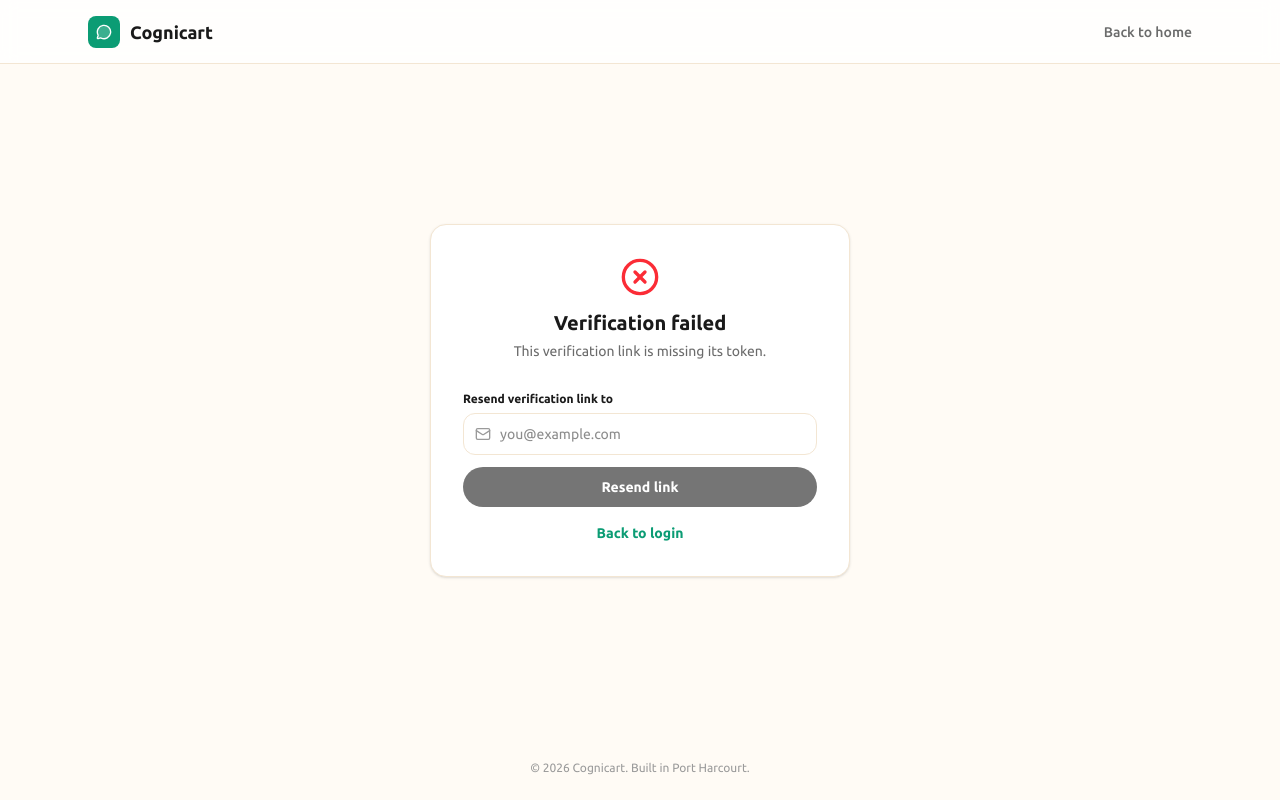
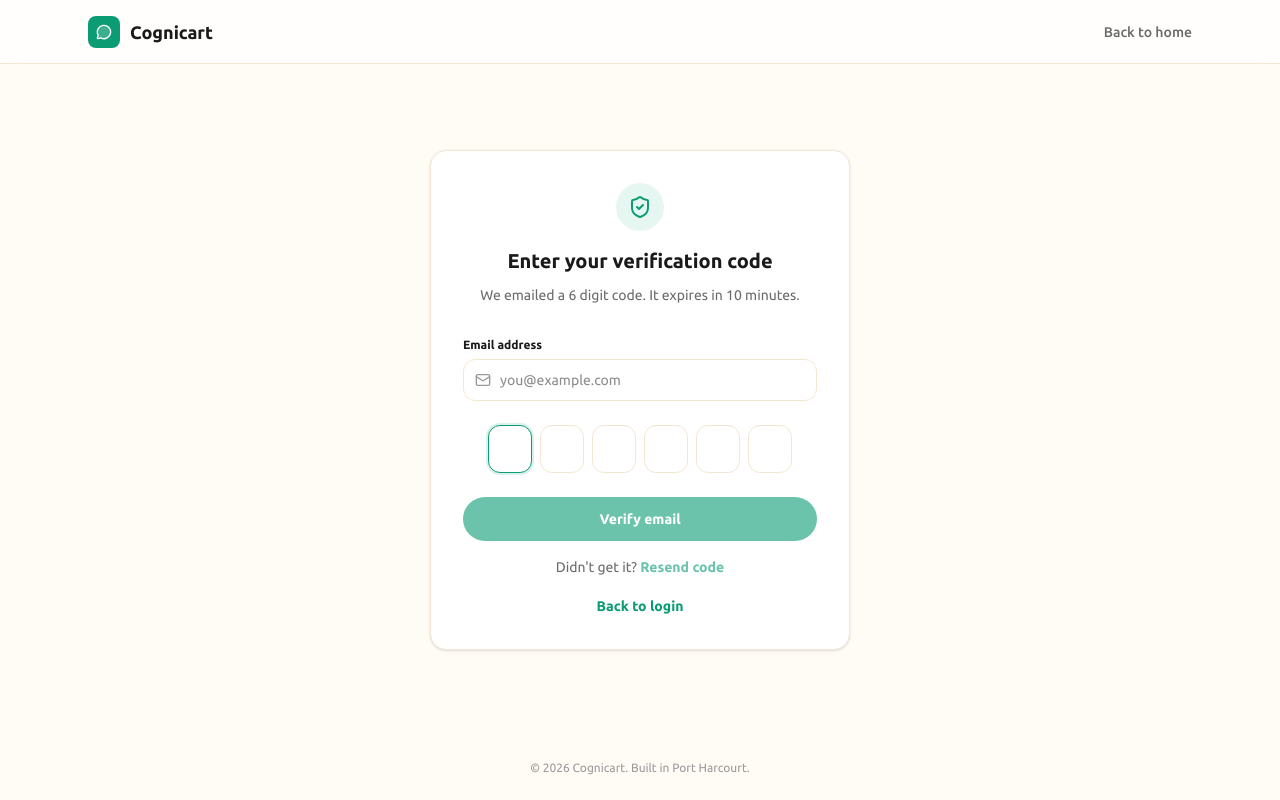
Before and after one commit to Samtron2810/cognicart, a React (Vite) app: page /verify-email in a window 1280 px wide. Built offline with nearby package versions, Linux system fonts and the light colour scheme; no server answers.

Commit message:
fix; email otp, admin verify and gate

```diff
--- a/src/context/AuthContext.tsx
+++ b/src/context/AuthContext.tsx
@@ -10,6 +10,8 @@ type AuthContextValue = {
   register: (payload: RegisterPayload) => Promise<void>
   logout: () => Promise<void>
   refreshUser: () => Promise<void>
+  /** Redeem the emailed signup code; the backend returns a full session. */
+  verifyEmailOtp: (email: string, code: string) => Promise<void>
 }
 
 const AuthContext = createContext<AuthContextValue | null>(null)
@@ -40,6 +42,12 @@ export function AuthProvider({ children }: { children: ReactNode }) {
     setUser(seller)
   }
 
+  const verifyEmailOtp = async (email: string, code: string) => {
+    const { token, seller } = await authService.verifyEmailOtp(email, code)
+    authService.persist(token, seller)
+    setUser(seller)
+  }
+
   const logout = async () => {
     await authService.logout()
     setUser(null)
@@ -50,7 +58,7 @@ export function AuthProvider({ children }: { children: ReactNode }) {
     setUser(authenticatedUser)
   }
 
-  return <AuthContext.Provider value={{ user, isAuthenticated: !!user, isLoading, login, register, logout, refreshUser }}>{children}</AuthContext.Provider>
+  return <AuthContext.Provider value={{ user, isAuthenticated: !!user, isLoading, login, register, logout, refreshUser, verifyEmailOtp }}>{children}</AuthContext.Provider>
 }
 
 export function useAuth() {
--- a/src/pages/auth/Register.tsx
+++ b/src/pages/auth/Register.tsx
@@ -35,10 +35,12 @@ export default function Register() {
     setLoading(true)
     try {
       await register({ businessName: form.businessName, email: form.email, password: form.password, phone: form.phone })
-      // Account is created and the seller is already signed in - a
-      // verification email was sent in the background. Pause here instead
-      // of jumping straight to the dashboard so they actually see that.
-      setRegisteredEmail(form.email.trim())
+      // Account is created and the seller is already signed in - a one-time
+      // code was emailed in the background. Hand straight over to the code
+      // screen rather than dropping them on the dashboard unverified.
+      const email = form.email.trim().toLowerCase()
+      setRegisteredEmail(email)
+      navigate(`/verify-email?email=${encodeURIComponent(email)}`, { replace: true })
     } catch (err: unknown) {
       const msg = getApiErrorMessage(err, "Registration failed")
       setError(msg)
@@ -70,22 +72,22 @@ export default function Register() {
           </div>
           <h1 className="mt-4 font-display text-xl font-bold">Check your email</h1>
           <p className="mt-2 text-sm leading-6 text-[#6b6b6b]">
-            Your account is ready. We sent a verification link to <span className="font-bold text-[#1a1a1a]">{registeredEmail}</span> — confirm it
-            to secure your account.
+            Your account is ready. We sent a 6 digit verification code to{" "}
+            <span className="font-bold text-[#1a1a1a]">{registeredEmail}</span> — enter it to secure your account.
           </p>
 
           <button
-            onClick={() => navigate("/dashboard")}
+            onClick={() => navigate(`/verify-email?email=${encodeURIComponent(registeredEmail)}`)}
             className="mt-6 w-full rounded-full bg-[#0B9C74] py-3 text-sm font-bold text-white hover:bg-[#0a8a66] transition"
           >
-            Go to dashboard
+            Enter verification code
           </button>
 
           {resent ? (
-            <p className="mt-4 text-sm font-bold text-[#0B9C74]">Verification link resent — check your inbox.</p>
+            <p className="mt-4 text-sm font-bold text-[#0B9C74]">Verification code resent — check your inbox.</p>
           ) : (
             <button onClick={() => void handleResend()} disabled={resending} className="mt-4 text-sm font-bold text-[#0B9C74] hover:underline disabled:opacity-60">
-              {resending ? "Resending..." : "Didn't get it? Resend link"}
+              {resending ? "Resending..." : "Didn't get it? Resend code"}
             </button>
           )}
         </div>
--- a/src/pages/auth/VerifyEmail.tsx
+++ b/src/pages/auth/VerifyEmail.tsx
@@ -1,112 +1,254 @@
-import { useEffect, useState } from "react"
-import { Link, useSearchParams } from "react-router-dom"
-import { CheckCircle2, XCircle, Mail } from "lucide-react"
+import { useCallback, useEffect, useMemo, useRef, useState } from "react"
+import { Link, Navigate, useNavigate, useSearchParams } from "react-router-dom"
+import { CheckCircle2, Mail, ShieldCheck } from "lucide-react"
 import { useAuth } from "../../context/AuthContext"
 import { AuthLayout } from "../../layouts/AuthLayout"
-import { authService } from "../../services/authService"
+import { authService, OTP_LENGTH } from "../../services/authService"
 import { getApiErrorMessage } from "../../services/apiError"
+
+/** Matches the backend resend cooldown (VERIFY_RESEND_COOLDOWN_MS). */
+const RESEND_COOLDOWN_SECONDS = 60
 
 export default function VerifyEmail() {
   const [searchParams] = useSearchParams()
-  const token = searchParams.get("t") || ""
-  const { refreshUser, isAuthenticated, user } = useAuth()
+  const navigate = useNavigate()
+  const { verifyEmailOtp, isAuthenticated, user } = useAuth()
 
-  const [status, setStatus] = useState<"verifying" | "done" | "error">("verifying")
+  // The signup screen forwards the address; a seller arriving cold can type it.
+  const emailFromQuery = (searchParams.get("email") || "").trim().toLowerCase()
+  const [email, setEmail] = useState(emailFromQuery || user?.email || "")
+  const emailLocked = Boolean(emailFromQuery || user?.email)
+
+  const [digits, setDigits] = useState<string[]>(() => Array(OTP_LENGTH).fill(""))
+  const inputsRef = useRef<Array<HTMLInputElement | null>>([])
+
+  const [status, setStatus] = useState<"idle" | "verifying" | "done">("idle")
   const [error, setError] = useState<string | null>(null)
-  const [resendEmail, setResendEmail] = useState(user?.email || "")
+  const [notice, setNotice] = useState<string | null>(null)
   const [resending, setResending] = useState(false)
-  const [resent, setResent] = useState(false)
+  const [cooldown, setCooldown] = useState(0)
+
+  const code = useMemo(() => digits.join(""), [digits])
+  const complete = code.length === OTP_LENGTH && !digits.includes("")
 
   useEffect(() => {
-    if (!token) {
-      setStatus("error")
-      setError("This verification link is missing its token.")
+    inputsRef.current[0]?.focus()
+  }, [])
+
+  useEffect(() => {
+    if (cooldown <= 0) return
+    const timer = window.setTimeout(() => setCooldown((seconds) => seconds - 1), 1000)
+    return () => window.clearTimeout(timer)
+  }, [cooldown])
+
+  const submit = useCallback(
+    async (candidate: string) => {
+      if (status === "verifying" || status === "done") return
+      setError(null)
+      setNotice(null)
+      setStatus("verifying")
+      try {
+        await verifyEmailOtp(email, candidate)
+        setStatus("done")
+      } catch (err: unknown) {
+        setError(getApiErrorMessage(err, "That code is invalid or has expired."))
+        setStatus("idle")
+        setDigits(Array(OTP_LENGTH).fill(""))
+        inputsRef.current[0]?.focus()
+      }
+    },
+    [email, status, verifyEmailOtp]
+  )
+
+  // Auto-submit the moment the last box is filled - no extra tap needed.
+  useEffect(() => {
+    if (complete && status === "idle" && email.trim()) void submit(code)
+    // eslint-disable-next-line react-hooks/exhaustive-deps
+  }, [complete, code])
+
+  const setDigitAt = (index: number, value: string) => {
+    setDigits((previous) => {
+      const next = [...previous]
+      next[index] = value
+      return next
+    })
+  }
+
+  const handleChange = (index: number, raw: string) => {
+    const cleaned = raw.replace(/\D/g, "")
+    if (!cleaned) {
+      setDigitAt(index, "")
       return
     }
-    let active = true
-    authService
-      .verifyEmail(token)
-      .then(async () => {
-        if (!active) return
-        if (isAuthenticated) await refreshUser()
-        setStatus("done")
+    // Typing or pasting several digits at once fills the following boxes.
+    if (cleaned.length > 1) {
+      setDigits((previous) => {
+        const next = [...previous]
+        cleaned.split("").forEach((digit, offset) => {
+          if (index + offset < OTP_LENGTH) next[index + offset] = digit
         })
-      .catch((err: unknown) => {
-        if (!active) return
-        setError(getApiErrorMessage(err, "That link is invalid or has expired."))
-        setStatus("error")
+        return next
       })
-    return () => {
-      active = false
+      const landing = Math.min(index + cleaned.length, OTP_LENGTH - 1)
+      inputsRef.current[landing]?.focus()
+      return
     }
-    // eslint-disable-next-line react-hooks/exhaustive-deps
-  }, [token])
+    setDigitAt(index, cleaned)
+    if (index < OTP_LENGTH - 1) inputsRef.current[index + 1]?.focus()
+  }
+
+  const handleKeyDown = (index: number, event: React.KeyboardEvent<HTMLInputElement>) => {
+    if (event.key === "Backspace" && !digits[index] && index > 0) {
+      event.preventDefault()
+      setDigitAt(index - 1, "")
+      inputsRef.current[index - 1]?.focus()
+    }
+    if (event.key === "ArrowLeft" && index > 0) inputsRef.current[index - 1]?.focus()
+    if (event.key === "ArrowRight" && index < OTP_LENGTH - 1) inputsRef.current[index + 1]?.focus()
+  }
+
+  const handlePaste = (event: React.ClipboardEvent<HTMLInputElement>) => {
+    const pasted = event.clipboardData.getData("text").replace(/\D/g, "").slice(0, OTP_LENGTH)
+    if (!pasted) return
+    event.preventDefault()
+    const next = Array(OTP_LENGTH).fill("")
+    pasted.split("").forEach((digit, i) => {
+      next[i] = digit
+    })
+    setDigits(next)
+    inputsRef.current[Math.min(pasted.length, OTP_LENGTH - 1)]?.focus()
+  }
+
+  const handleResend = async () => {
+    if (!email.trim() || cooldown > 0) return
+    setResending(true)
+    setError(null)
+    setNotice(null)
+    try {
+      const result = await authService.resendVerification(email)
+      setNotice(result.message || "If that email needs verification, a new code is on its way.")
+      setCooldown(result.resendAfterSeconds ?? RESEND_COOLDOWN_SECONDS)
+      setDigits(Array(OTP_LENGTH).fill(""))
+      inputsRef.current[0]?.focus()
+    } catch (err: unknown) {
+      setError(getApiErrorMessage(err, "Could not send a new code. Try again shortly."))
+    } finally {
+      setResending(false)
+    }
+  }
+
+  // Someone who is already verified has nothing to do here - and because the
+  // route guards now push unverified sellers in, this is what lets them back
+  // out again once the code is accepted.
+  if (isAuthenticated && user?.isEmailVerified === true && status !== "done") {
+    return <Navigate to="/dashboard" replace />
+  }
+
+  if (status === "done") {
+    return (
+      <AuthLayout>
+        <div className="rounded-2xl bg-white border border-[#F3E6D3] p-6 sm:p-8 shadow-sm text-center">
+          <CheckCircle2 className="mx-auto h-10 w-10 text-[#0B9C74]" />
+          <h1 className="mt-3 font-display text-xl font-bold">Email verified</h1>
+          <p className="mt-1 text-sm text-[#6b6b6b]">Your Cognicart account is fully set up.</p>
+          <button
+            onClick={() => navigate("/dashboard")}
+            className="mt-6 inline-flex rounded-full bg-[#0B9C74] px-5 py-2.5 text-sm font-bold text-white hover:bg-[#0a8a66]"
+          >
+            Go to dashboard
+          </button>
+        </div>
+      </AuthLayout>
+    )
+  }
 
   return (
     <AuthLayout>
-      <div className="rounded-2xl bg-white border border-[#F3E6D3] p-6 sm:p-8 shadow-sm text-center">
-        {status === "verifying" && (
+      <div className="rounded-2xl bg-white border border-[#F3E6D3] p-6 sm:p-8 shadow-sm">
+        <div className="text-center">
+          <div className="mx-auto flex h-12 w-12 items-center justify-center rounded-full bg-[#E6F7F1]">
+            <ShieldCheck className="h-6 w-6 text-[#0B9C74]" />
+          </div>
+          <h1 className="mt-4 font-display text-xl font-bold">Enter your verification code</h1>
+          <p className="mt-2 text-sm leading-6 text-[#6b6b6b]">
+            We emailed a {OTP_LENGTH} digit code
+            {email ? (
               <>
-            <div className="mx-auto h-8 w-8 animate-spin rounded-full border-2 border-[#0B9C74] border-t-transparent" />
-            <p className="mt-4 text-sm text-[#6b6b6b]">Verifying your email...</p>
+                {" "}
+                to <span className="font-bold text-[#1a1a1a]">{email}</span>
               </>
-        )}
+            ) : null}
+            . It expires in 10 minutes.
+          </p>
+        </div>
 
-        {status === "done" && (
-          <>
-            <CheckCircle2 className="mx-auto h-10 w-10 text-[#0B9C74]" />
-            <h1 className="mt-3 font-display text-xl font-bold">Email verified</h1>
-            <p className="mt-1 text-sm text-[#6b6b6b]">Your Cognicart account is fully set up.</p>
-            <Link to={isAuthenticated ? "/dashboard" : "/login"} className="mt-6 inline-flex rounded-full bg-[#0B9C74] px-5 py-2.5 text-sm font-bold text-white hover:bg-[#0a8a66]">
-              {isAuthenticated ? "Go to dashboard" : "Go to login"}
-            </Link>
-          </>
-        )}
-
-        {status === "error" && (
-          <>
-            <XCircle className="mx-auto h-10 w-10 text-red-500" />
-            <h1 className="mt-3 font-display text-xl font-bold">Verification failed</h1>
-            <p className="mt-1 text-sm text-[#6b6b6b]">{error}</p>
-
-            {resent ? (
-              <p className="mt-6 text-sm font-bold text-[#0B9C74]">New link sent — check your inbox.</p>
-            ) : (
-              <div className="mt-6 space-y-3 text-left">
-                <label className="block">
-                  <span className="text-xs font-bold text-[#1a1a1a]">Resend verification link to</span>
+        {!emailLocked && (
+          <label className="mt-6 block">
+            <span className="text-xs font-bold text-[#1a1a1a]">Email address</span>
             <div className="relative mt-1">
               <Mail className="pointer-events-none absolute left-3 top-1/2 h-4 w-4 -translate-y-1/2 text-[#9a9a9a]" />
               <input
                 type="email"
-                      value={resendEmail}
-                      onChange={(e) => setResendEmail(e.target.value)}
+                value={email}
+                onChange={(e) => setEmail(e.target.value)}
                 placeholder="you@example.com"
                 className="w-full rounded-xl border border-[#F3E6D3] bg-white py-2.5 pl-9 pr-3 text-sm outline-none focus:border-[#0B9C74] focus:ring-2 focus:ring-[#0B9C74]/15"
               />
             </div>
           </label>
+        )}
+
+        <div className="mt-6 flex justify-center gap-2" onPaste={handlePaste}>
+          {digits.map((digit, index) => (
+            <input
+              key={index}
+              ref={(element) => {
+                inputsRef.current[index] = element
+              }}
+              value={digit}
+              onChange={(e) => handleChange(index, e.target.value)}
+              onKeyDown={(e) => handleKeyDown(index, e)}
+              inputMode="numeric"
+              autoComplete={index === 0 ? "one-time-code" : "off"}
+              maxLength={OTP_LENGTH}
+              disabled={status === "verifying"}
+              aria-label={`Digit ${index + 1}`}
+              className="h-12 w-11 rounded-xl border border-[#F3E6D3] bg-white text-center font-display text-lg font-bold outline-none focus:border-[#0B9C74] focus:ring-2 focus:ring-[#0B9C74]/15 disabled:opacity-60"
+            />
+          ))}
+        </div>
+
+        {error && (
+          <div className="mt-4 rounded-xl border border-red-200 bg-red-50 px-3 py-2.5 text-center text-sm text-red-700">{error}</div>
+        )}
+        {notice && !error && (
+          <div className="mt-4 rounded-xl border border-[#0B9C74]/25 bg-[#E6F7F1] px-3 py-2.5 text-center text-sm text-[#0a7a5b]">{notice}</div>
+        )}
+
         <button
-                  onClick={() => {
-                    setResending(true)
-                    authService
-                      .resendVerification(resendEmail)
-                      .then(() => setResent(true))
-                      .finally(() => setResending(false))
-                  }}
-                  disabled={resending || !resendEmail.trim()}
-                  className="w-full rounded-full bg-[#1a1a1a] py-2.5 text-sm font-bold text-white hover:bg-black disabled:opacity-60"
+          onClick={() => void submit(code)}
+          disabled={!complete || !email.trim() || status === "verifying"}
+          className="mt-6 w-full rounded-full bg-[#0B9C74] py-3 text-sm font-bold text-white hover:bg-[#0a8a66] disabled:opacity-60 transition"
         >
-                  {resending ? "Sending..." : "Resend link"}
+          {status === "verifying" ? "Verifying..." : "Verify email"}
+        </button>
+
+        <div className="mt-4 text-center text-sm text-[#6b6b6b]">
+          Didn't get it?{" "}
+          <button
+            onClick={() => void handleResend()}
+            disabled={resending || cooldown > 0 || !email.trim()}
+            className="font-bold text-[#0B9C74] hover:underline disabled:opacity-60 disabled:no-underline"
+          >
+            {resending ? "Sending..." : cooldown > 0 ? `Resend in ${cooldown}s` : "Resend code"}
           </button>
         </div>
-            )}
 
-            <Link to={isAuthenticated ? "/dashboard" : "/login"} className="mt-4 inline-block text-sm font-bold text-[#0B9C74] hover:underline">
+        <div className="mt-4 text-center">
+          <Link to={isAuthenticated ? "/dashboard" : "/login"} className="text-sm font-bold text-[#0B9C74] hover:underline">
             {isAuthenticated ? "Back to dashboard" : "Back to login"}
           </Link>
-          </>
-        )}
+        </div>
       </div>
     </AuthLayout>
   )
--- a/src/pages/dashboard/Settings.tsx
+++ b/src/pages/dashboard/Settings.tsx
@@ -21,7 +21,7 @@ function EmailVerificationNotice() {
       await authService.resendVerification(user.email)
       setSent(true)
     } catch (err: unknown) {
-      setError(getApiErrorMessage(err, "Could not resend the verification email."))
+      setError(getApiErrorMessage(err, "Could not resend the verification code."))
     } finally {
       setSending(false)
     }
@@ -36,12 +36,17 @@ function EmailVerificationNotice() {
         </span>
       </div>
       {sent ? (
-        <span className="flex items-center gap-1.5 text-sm font-bold text-[#0B9C74]"><CheckCircle2 className="h-4 w-4" /> Link sent — check your inbox</span>
+        <span className="flex flex-wrap items-center gap-1.5 text-sm font-bold text-[#0B9C74]">
+          <CheckCircle2 className="h-4 w-4" /> Code sent — check your inbox.
+          <Link to={`/verify-email?email=${encodeURIComponent(user.email)}`} className="underline">
+            Enter code
+          </Link>
+        </span>
       ) : (
         <div className="flex items-center gap-3">
           {error && <span className="text-xs text-red-600">{error}</span>}
           <button onClick={() => void handleResend()} disabled={sending} className="rounded-full bg-[#1a1a1a] px-4 py-1.5 text-xs font-bold text-white hover:bg-black disabled:opacity-60">
-            {sending ? "Sending..." : "Resend link"}
+            {sending ? "Sending..." : "Send code"}
           </button>
         </div>
       )}
--- a/src/services/api.ts
+++ b/src/services/api.ts
@@ -64,6 +64,15 @@ api.interceptors.response.use(
     if (status === 401) {
       setAccessToken(null)
       logger.warn("api: unauthorized", { url })
+    } else if (status === 403 && error.response?.data?.code === "EMAIL_NOT_VERIFIED") {
+      // The backend gate fired on a route the UI should not have reached.
+      // Send the seller to the OTP screen instead of surfacing a dead 403.
+      logger.warn("api: email not verified", { url })
+      const email = error.response?.data?.email
+      const target = `/verify-email${email ? `?email=${encodeURIComponent(email)}` : ""}`
+      if (typeof window !== "undefined" && !window.location.pathname.startsWith("/verify-email")) {
+        window.location.assign(target)
+      }
     } else if (!error.response) {
       logger.error("api: backend unavailable", { url, message: error.message })
     } else {
--- a/src/services/authService.ts
+++ b/src/services/authService.ts
@@ -2,6 +2,18 @@ import api, { getAccessToken, setAccessToken } from "./api"
 import type { AuthResponse, LoginPayload, RegisterPayload, Seller } from "../types/auth"
 import { isEmail, isNigerianPhone, isStrongPassword, sanitize } from "../utils/validation"
 import { logger } from "./logger"
+
+/** Digits in a seller signup verification code. Mirrors the backend generator. */
+export const OTP_LENGTH = 6
+
+export interface VerificationResendResponse {
+  success: boolean
+  message: string
+  expiresInSeconds?: number
+  resendAfterSeconds?: number
+  /** Only present when the backend runs with SELLER_OTP_DEBUG=true. */
+  devCode?: string
+}
 
 let currentUser: Seller | null = null
 
@@ -57,15 +69,31 @@ export const authService = {
     }
   },
 
-  async resendVerification(email: string): Promise<{ success: boolean; message: string }> {
-    const { data } = await api.post("/auth/resend-verification", { email: email.trim().toLowerCase() })
+  /**
+   * Ask the backend to email a fresh 6 digit signup code. The response is
+   * deliberately generic server-side, so it never confirms the address exists.
+   */
+  async resendVerification(email: string): Promise<VerificationResendResponse> {
+    const { data } = await api.post<VerificationResendResponse>("/auth/resend-verification", {
+      email: email.trim().toLowerCase(),
+    })
     return data
   },
 
-  async verifyEmail(token: string): Promise<Seller> {
-    const { data } = await api.get<{ success: boolean; seller: Seller }>("/auth/verify-email", { params: { token } })
-    if (data?.seller) currentUser = data.seller
-    return data.seller
+  /**
+   * Exchange the emailed one-time code for a verified account plus a session,
+   * so verifying from a device that never signed in still lands logged in.
+   */
+  async verifyEmailOtp(email: string, code: string): Promise<AuthResponse> {
+    const cleanEmail = email.trim().toLowerCase()
+    const cleanCode = code.replace(/\D/g, "")
+    if (!isEmail(cleanEmail)) throw new Error("Enter a valid email address")
+    if (cleanCode.length !== OTP_LENGTH) throw new Error(`Enter the ${OTP_LENGTH} digit code from your email`)
+
+    const { data } = await api.post<AuthResponse>("/auth/verify-email", { email: cleanEmail, code: cleanCode })
+    const normalized = normalizeResponse(data)
+    currentUser = normalized.seller
+    return normalized
   },
 
   async forgotPassword(email: string): Promise<{ success: boolean; message: string }> {
```
Also changed, not shown: src/routes/AdminRoute.tsx (+10 -0 lines), src/routes/GuestRoute.tsx (+10 -2 lines), src/routes/ProtectedRoute.tsx (+13 -0 lines), 2 other files (tests, documents, lock files or other folders). Lines whose indentation alone changed are shown as unchanged.
